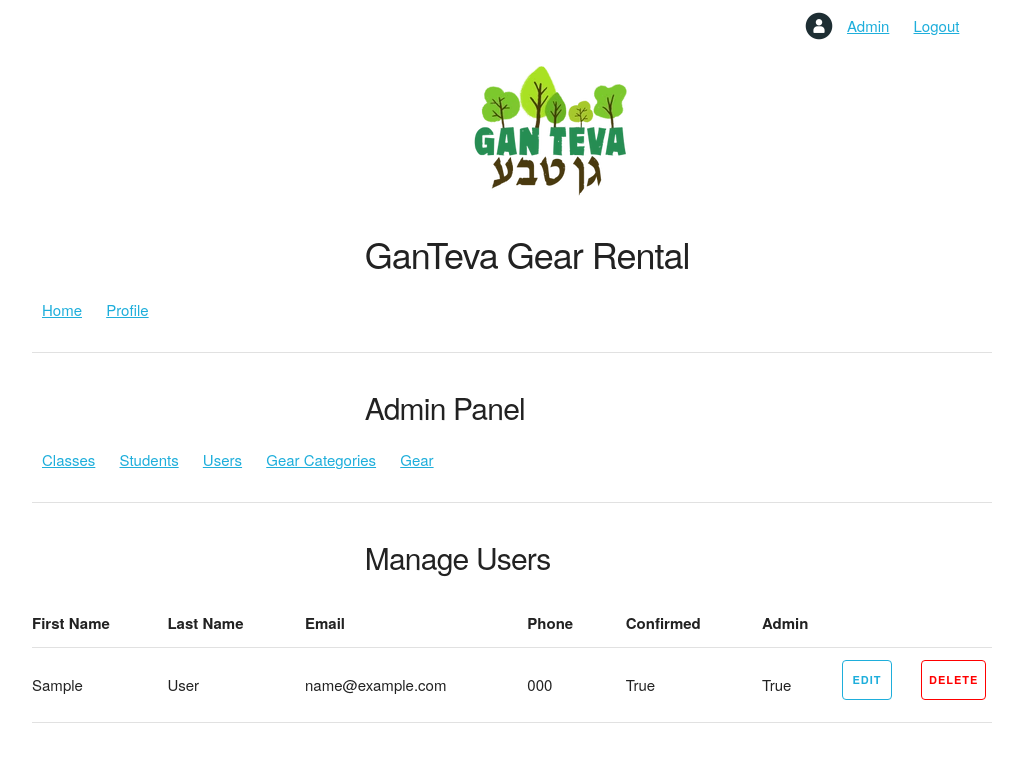
After one commit to bjmaynard01/ganteva-gear-rental, a Flask app: page /admin/users in a window 1280 px wide. The commit adds this page. Shown: the top 762 px of the page, without its empty margins (128-1145 px from the left). Run offline with Flask 3, Linux system fonts and the light colour scheme; a user stored in the database is signed in; tables that the repository leaves empty hold one stand-in row (values such as "Sample post"); some libraries are stand-ins or nearby versions.

Commit message:
can now view users in admin console

```diff
--- a/app/admin/users/routes.py
+++ b/app/admin/users/routes.py
@@ -1 +1,24 @@
 from app.admin.users import bp as admin_users_bp
+from flask import render_template, url_for, redirect, flash, current_app
+from app import db
+from app.admin.users import bp as admin_users_bp
+from flask_login import current_user, login_required
+from app.users.models import User
+#from app.admin.users.admin_forms import UserAdminForms
+from sqlalchemy.exc import SQLAlchemyError
+#from app.users.utils import functions
+
+@admin_users_bp.route('/admin/users')
+@login_required
+def admin_users():
+    if not current_user.is_anonymous:
+        if current_user.is_admin == True:
+
+            users = User.query.all()
+            return render_template('admin/users/admin_users.html', title='User Admin', users=users)
+
+        else:
+            return 401
+    else:
+        flash('You must login to administer users.')
+        return redirect(url_for('users.login'))
--- a/app/static/stylesheets/skeleton.css
+++ b/app/static/stylesheets/skeleton.css
@@ -222,18 +222,17 @@ input[type="button"].button-primary:focus {
   background-color: #1EAEDB;
   border-color: #1EAEDB; }
 .button.delete {
-  height:50px;
-  margin-top: 10px;
+  height:40px;
   color: red;
   border-color: red;
 }
 .button.add {
-  height: 50px;
+  height: 40px;
   color: #1EAEDB;
   border-color: #1EAEDB;
 }
 .button.edit {
-  height: 50px;
+  height: 40px;
   color: #1EAEDB;
   border-color: #1EAEDB;
 }
--- a/app/templates/admin/admin.html
+++ b/app/templates/admin/admin.html
@@ -8,7 +8,7 @@
         <div id="navbar" class="twelve columns">
             <a href="" class="navlink">Classes</a>
             <a href="" class="navlink">Students</a>
-            <a href="" class="navlink">Users</a>
+            <a href="{{ url_for('admin_users.admin_users')}}" class="navlink">Users</a>
             <a href="{{ url_for('admin_gear.categories_admin') }}" class="navlink">Gear Categories</a>
             <a href="{{ url_for('admin_gear.gear_admin') }}" class="navlink">Gear</a>
         </div>
--- a/app/templates/admin/gear/admin_categories.html
+++ b/app/templates/admin/gear/admin_categories.html
@@ -25,7 +25,7 @@
                     <td>{{ category.items.all() | length }}</td>
                     <td>
                         <a href="{{ url_for('admin_gear.update_category', id=category.id) }}">
-                            <input class="button edit" type="button" value="Update">
+                            <input class="button edit" type="button" value="Edit">
                         </a>
                         <a href="{{ url_for('admin_gear.delete_category', id=category.id) }}">
                             <input  class="button delete" type="button" value="Delete"
--- a/app/templates/admin/gear/admin_gear.html
+++ b/app/templates/admin/gear/admin_gear.html
@@ -33,7 +33,7 @@
                 <td>{{ item.categories.all()|length }}</td>
                 <td>
                     <a href="{{ url_for('admin_gear.update_item', id=item.id) }}">
-                        <input class="button edit" type="button" value="Update">
+                        <input class="button edit" type="button" value="Edit">
                     </a>
                     <a href="{{ url_for('admin_gear.delete_item', id=item.id) }}">
                         <input  class="button delete" type="button" value="Delete"
--- /dev/null
+++ b/app/templates/admin/users/admin_users.html
@@ -0,0 +1,44 @@
+{% extends "admin/admin.html" %}
+
+{% block content %}
+
+    <div class="row twelve columns">
+        <div class="offset-by-four four columns">
+            <h4>Manage Users</h4>
+        </div>
+    </div>
+    <div class="row twelve columns">
+    </div>
+    <div class="row twelve columns">
+        <table class="twelve columns">
+            <th>First Name</th>
+            <th>Last Name</th>
+            <th>Email</th>
+            <th>Phone</th>
+            <th>Confirmed</th>
+            <th>Admin</th>
+            {% for user in users %}
+                <tr>
+                    <td>{{ user.fname }}</td>
+                    <td>{{ user.lname }}</td>
+                    <td>{{ user.email }}</td>
+                    <td>{{ user.phone }}</td>
+                    <td>{{ user.confirmed }}</td>
+                    <td>{{ user.is_admin }}</td>
+                    <td>
+                        <a href="">
+                            <input class="button edit" type="button" value="Edit" style="padding-left: 20%; padding-right: 20%">
+                        </a>
+                    </td>
+                    <td>
+                        <a href="">
+                            <input class="button delete" type="button" value="Delete" style="padding-left: 10%; padding-right: 10%" >
+                        </a>
+                    </td>
+                </tr>
+            {% endfor %}
+        </table>
+    </div>
+
+
+{% endblock content %}
```
Also changed, not shown: app/admin/users/admin_forms.py (added).
